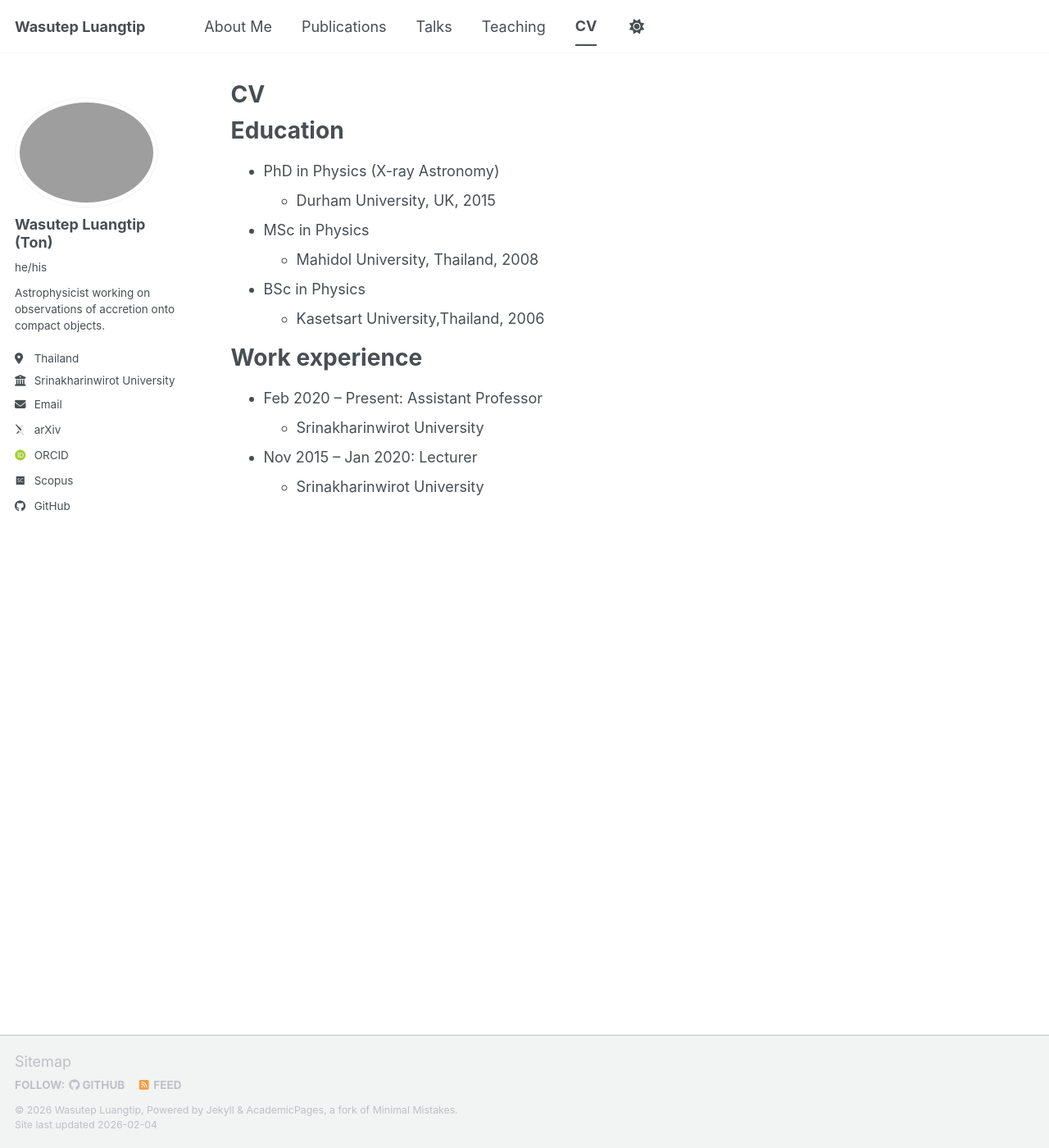
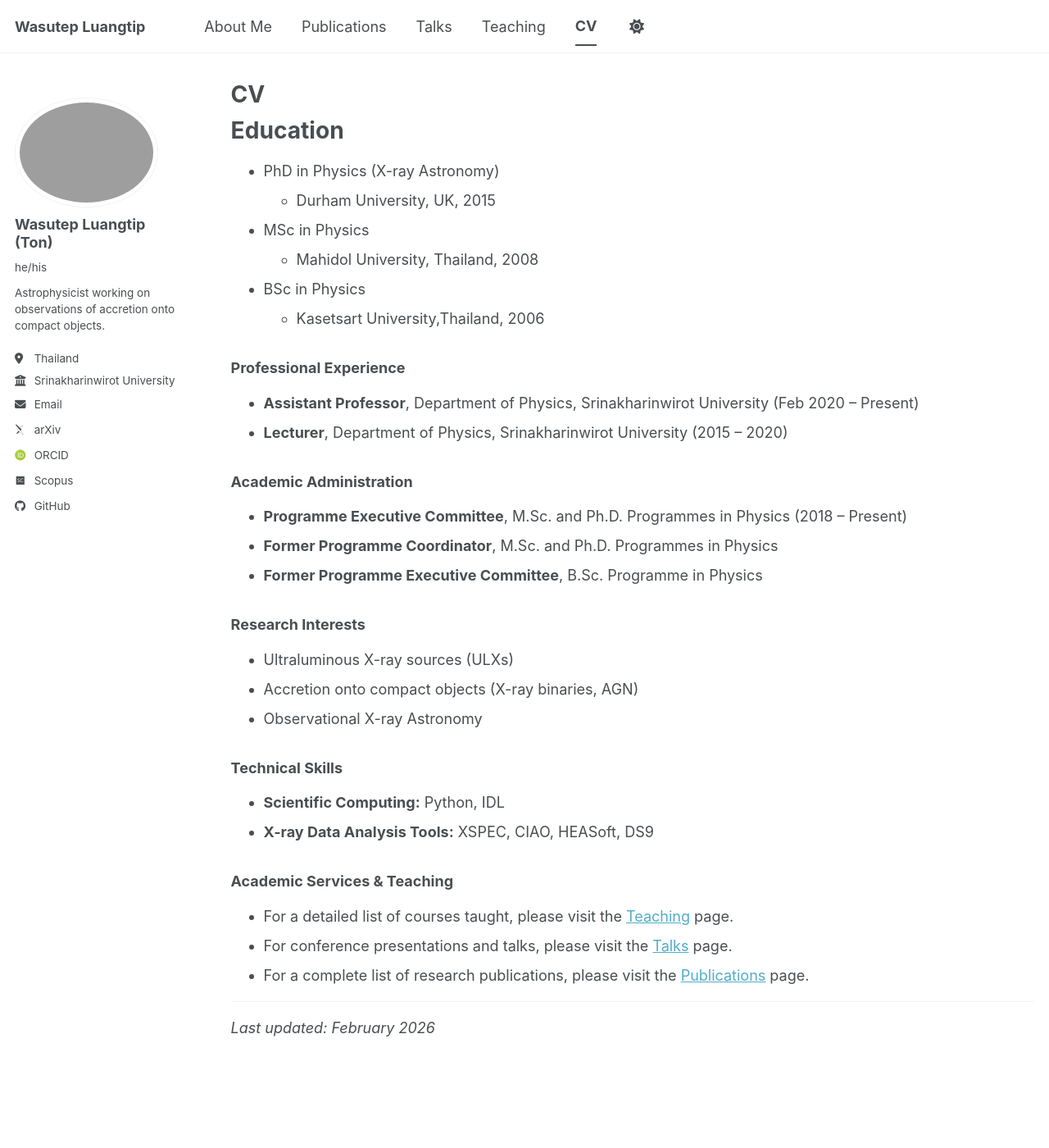
Before and after one commit to wluangtip/wluangtip.github.io, a Jekyll site: the page built from _pages/cv.md, in a window 1280 px wide and 1400 px high. Shown: the whole window at 82% size. Built offline with Jekyll 4.4.1, drawn with Linux system fonts in a browser that asks for light colours; some web fonts are replaced; a script bundle is joined from its source files by our own code; library files that are not in the unit come from our copies.

Commit message:
Update cv.md

```diff
--- a/_pages/cv.md
+++ b/_pages/cv.md
@@ -18,12 +18,31 @@ Education
 * BSc in Physics
   * Kasetsart University,Thailand, 2006
 
-Work experience
-======
-* Feb 2020 – Present: Assistant Professor
-  * Srinakharinwirot University
-* Nov 2015 – Jan 2020: Lecturer
-  * Srinakharinwirot University
+### Professional Experience
+* **Assistant Professor**, Department of Physics, Srinakharinwirot University (Feb 2020 – Present)
+* **Lecturer**, Department of Physics, Srinakharinwirot University (2015 – 2020)
+
+### Academic Administration
+* **Programme Executive Committee**, M.Sc. and Ph.D. Programmes in Physics (2018 – Present)
+* **Former Programme Coordinator**, M.Sc. and Ph.D. Programmes in Physics
+* **Former Programme Executive Committee**, B.Sc. Programme in Physics
+
+### Research Interests
+* Ultraluminous X-ray sources (ULXs)
+* Accretion onto compact objects (X-ray binaries, AGN)
+* Observational X-ray Astronomy
+
+### Technical Skills
+* **Scientific Computing:** Python, IDL
+* **X-ray Data Analysis Tools:** XSPEC, CIAO, HEASoft, DS9
+
+### Academic Services & Teaching
+* For a detailed list of courses taught, please visit the [Teaching](/teaching/) page.
+* For conference presentations and talks, please visit the [Talks](/talks/) page.
+* For a complete list of research publications, please visit the [Publications](/publications/) page.
+
+---
+*Last updated: February 2026*
 
 &nbsp;
 
```
